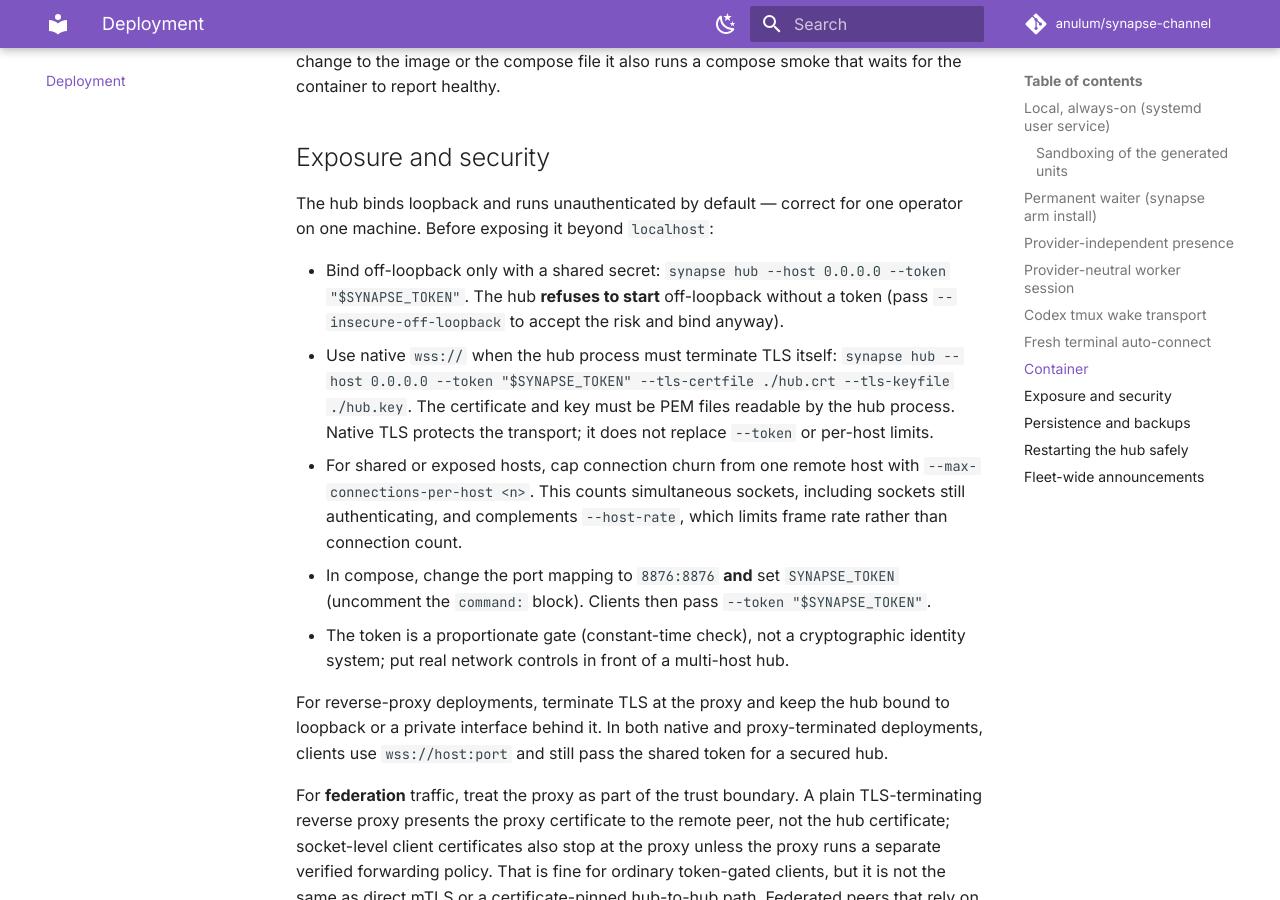
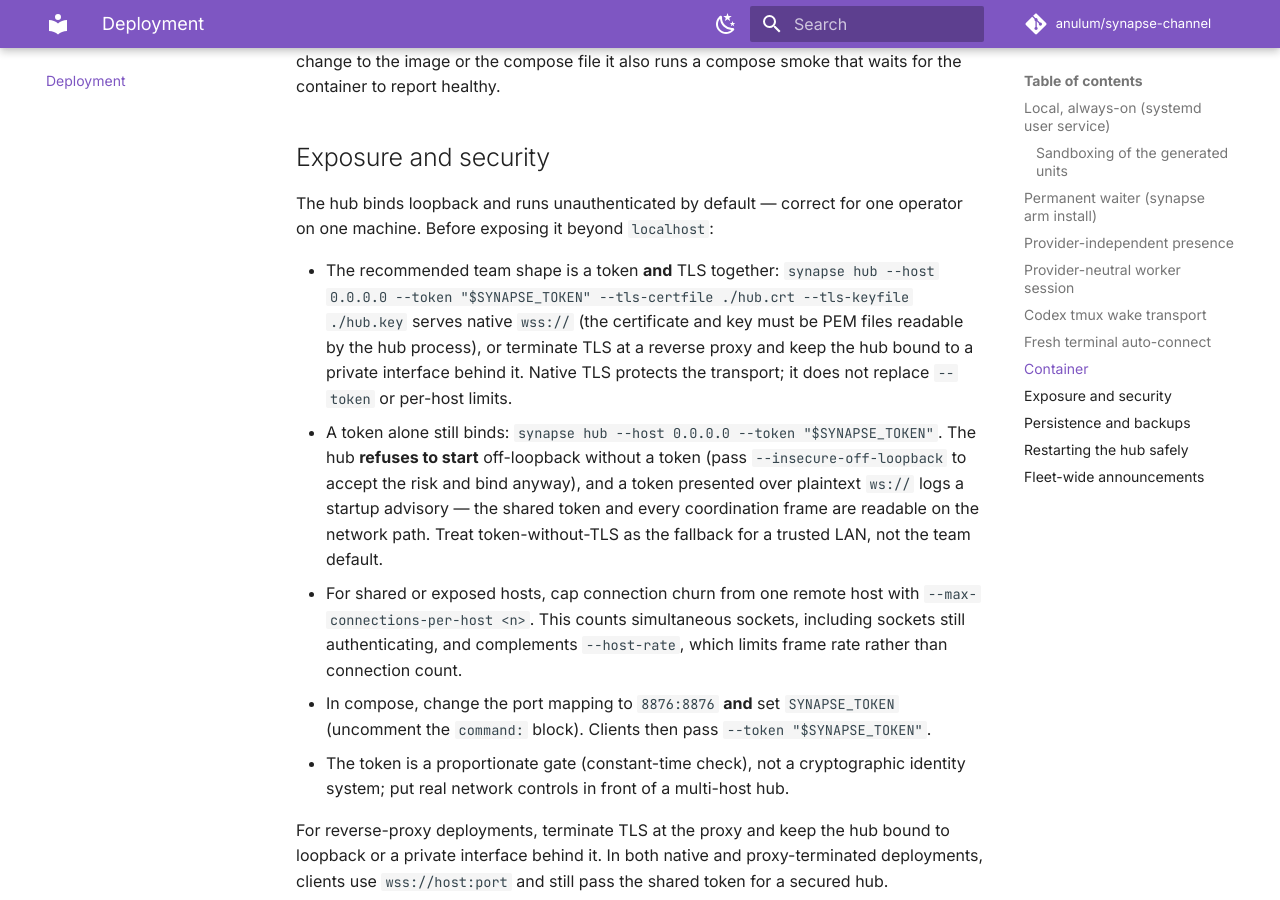
Before and after one commit to anulum/synapse-channel, an MkDocs documentation site: the page built from docs/deployment.md, in a window 1280 px wide and 900 px high, scrolled down 5425 px. Built offline with MkDocs 1.6.1 and Material for MkDocs 9.7.7, drawn with Linux system fonts in a browser that asks for light colours; comment, search, counter and statistics services are not loaded.

Commit message:
docs(deployment): lead the team shape with WSS
Grok dual-lens S-SEC-01 residual: the exposure guide listed token-only
first and native wss:// second, so the plaintext advisory read as the
default path. Reorder the off-loopback guidance to open with token plus
TLS together (native wss:// or a TLS-terminating proxy) and describe
token-without-TLS as the trusted-LAN fallback that logs the startup
advisory shipped in d8b4d29. Doc-contract tests and strict MkDocs green.

Seat: a7c2

Authored by Anulum Fortis & Arcane Sapience (protoscience@anulum.li)

```diff
--- a/docs/deployment.md
+++ b/docs/deployment.md
@@ -268,14 +268,18 @@ container to report healthy.
 The hub binds loopback and runs unauthenticated by default — correct for one
 operator on one machine. Before exposing it beyond `localhost`:
 
-- Bind off-loopback only with a shared secret: `synapse hub --host 0.0.0.0 --token
-  "$SYNAPSE_TOKEN"`. The hub **refuses to start** off-loopback without a token (pass
-  `--insecure-off-loopback` to accept the risk and bind anyway).
-- Use native `wss://` when the hub process must terminate TLS itself:
-  `synapse hub --host 0.0.0.0 --token "$SYNAPSE_TOKEN" --tls-certfile
-  ./hub.crt --tls-keyfile ./hub.key`. The certificate and key must be PEM files
-  readable by the hub process. Native TLS protects the transport; it does not replace `--token`
-  or per-host limits.
+- The recommended team shape is a token **and** TLS together: `synapse hub
+  --host 0.0.0.0 --token "$SYNAPSE_TOKEN" --tls-certfile ./hub.crt
+  --tls-keyfile ./hub.key` serves native `wss://` (the certificate and key must
+  be PEM files readable by the hub process), or terminate TLS at a reverse
+  proxy and keep the hub bound to a private interface behind it. Native TLS
+  protects the transport; it does not replace `--token` or per-host limits.
+- A token alone still binds: `synapse hub --host 0.0.0.0 --token
+  "$SYNAPSE_TOKEN"`. The hub **refuses to start** off-loopback without a token
+  (pass `--insecure-off-loopback` to accept the risk and bind anyway), and a
+  token presented over plaintext `ws://` logs a startup advisory — the shared
+  token and every coordination frame are readable on the network path. Treat
+  token-without-TLS as the fallback for a trusted LAN, not the team default.
 - For shared or exposed hosts, cap connection churn from one remote host with
   `--max-connections-per-host <n>`. This counts simultaneous sockets, including
   sockets still authenticating, and complements `--host-rate`, which limits frame
```
